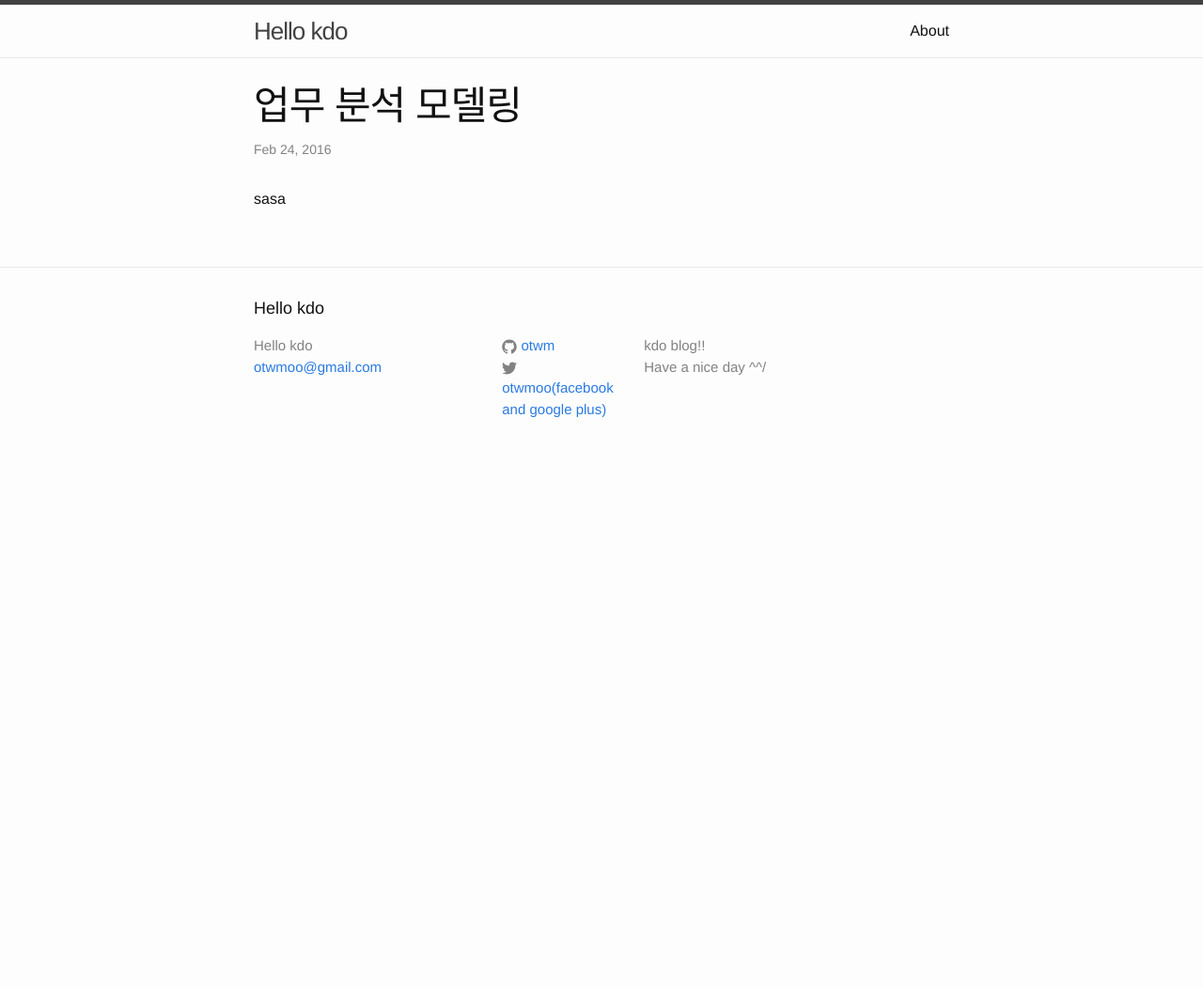
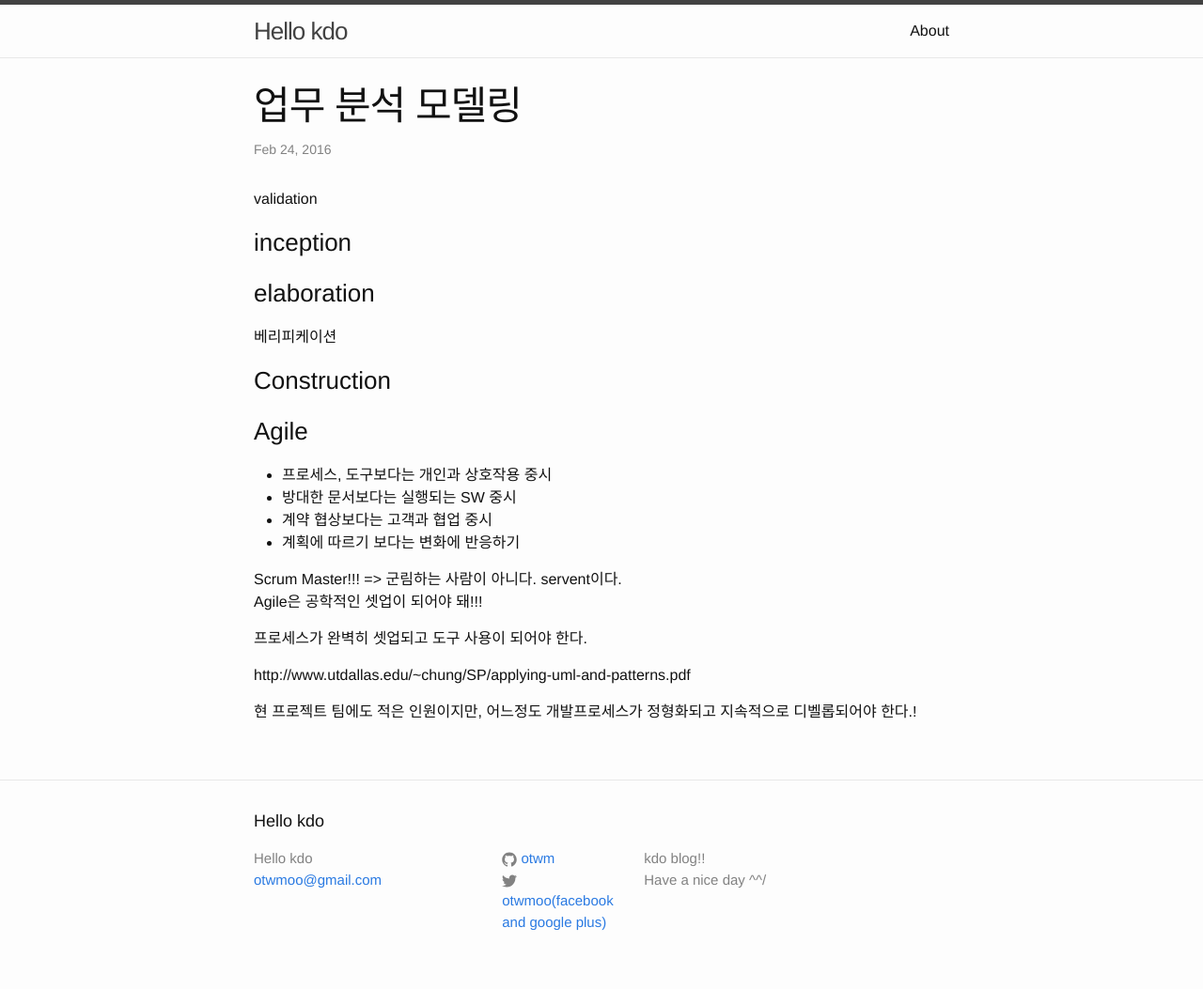
Before and after one commit to otwm/blog, a Jekyll site: the page built from _posts/2016-02-24-업무분석모델링.markdown, in a window 1280 px wide. Shown: the whole page at 94% size. Built offline with Jekyll 4.4.1, drawn with Linux system fonts in a browser that asks for light colours; comment, search, counter and statistics services are not loaded; before the commit the page ends 900 px from its top, so only the background shows below that.

Commit message:
Update 2016-02-24-업무분석모델링.markdown

```diff
--- a/_posts/2016-02-24-업무분석모델링.markdown
+++ b/_posts/2016-02-24-업무분석모델링.markdown
@@ -3,4 +3,24 @@ layout: post
 title:  "업무 분석 모델링"
 comments: True
 ---
-sasa
+
+validation
+### inception
+### elaboration
+베리피케이션
+### Construction
+
+### Agile
+* 프로세스, 도구보다는 개인과 상호작용 중시
+* 방대한 문서보다는 실행되는 SW 중시
+* 계약 협상보다는 고객과 협업 중시
+* 계획에 따르기 보다는 변화에 반응하기
+
+Scrum Master!!! => 군림하는 사람이 아니다. servent이다.
+Agile은 공학적인 셋업이 되어야 돼!!!
+
+프로세스가 완벽히 셋업되고 도구 사용이 되어야 한다.
+
+http://www.utdallas.edu/~chung/SP/applying-uml-and-patterns.pdf
+
+현 프로젝트 팀에도 적은 인원이지만, 어느정도 개발프로세스가 정형화되고 지속적으로 디벨롭되어야 한다.!
```
